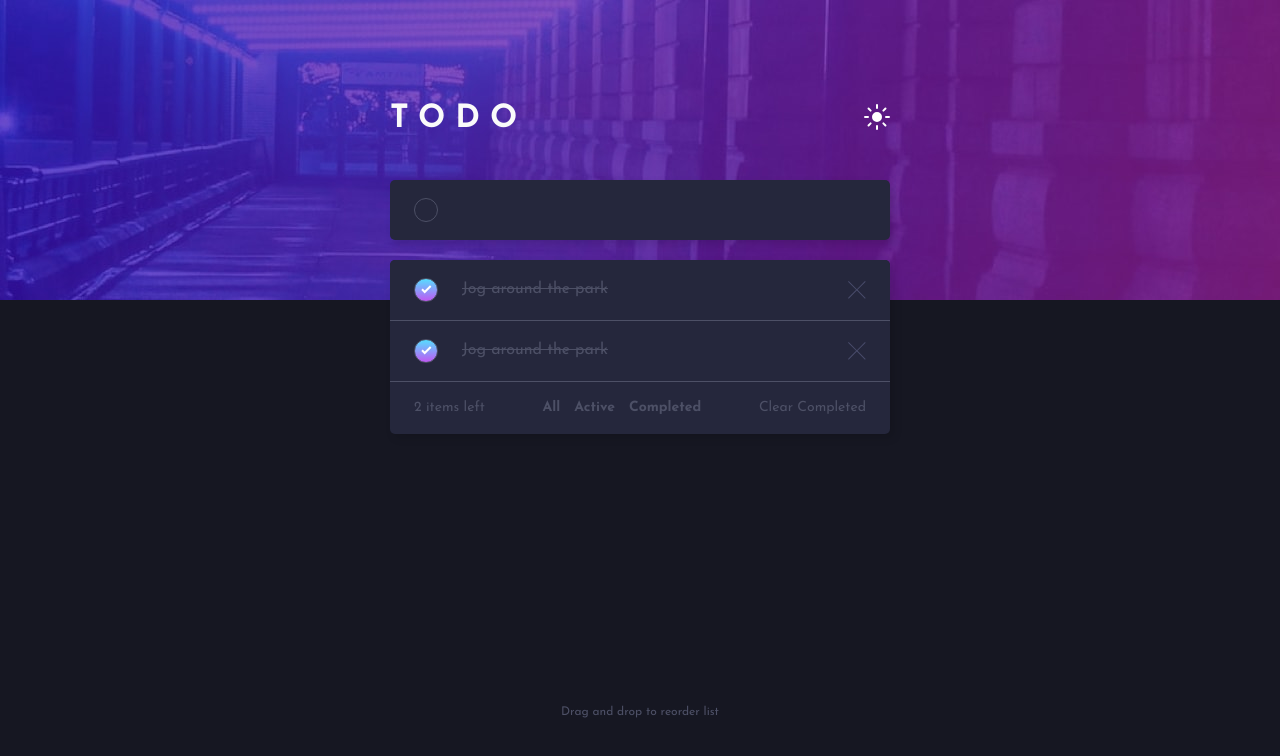
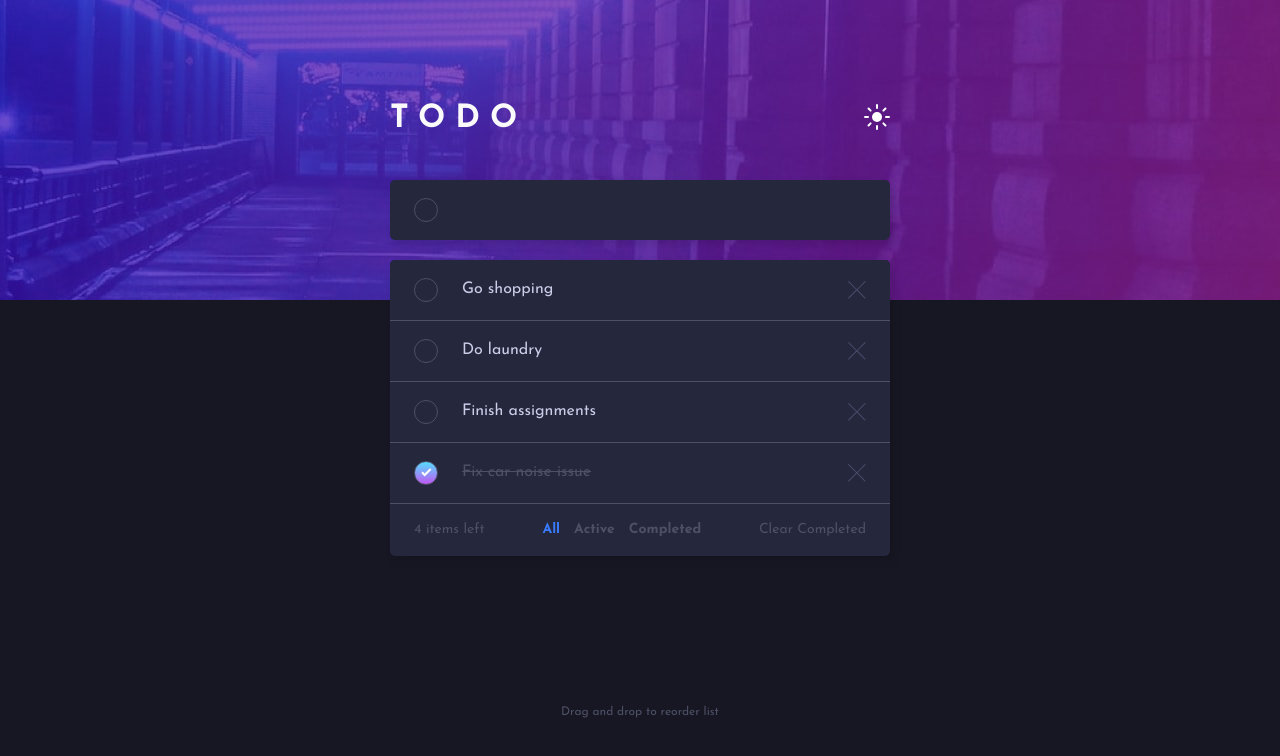
Before and after one commit to JaneMoroz/frontend-mentor-todo-app, a React (Create React App) app: page / in a window 1280 px wide. Shown: the top 756 px of the page. Built offline with nearby package versions, Linux system fonts and the light colour scheme.

Commit message:
feat: add context

```diff
--- a/package.json
+++ b/package.json
@@ -13,6 +13,7 @@
     "react": "^18.2.0",
     "react-dom": "^18.2.0",
     "react-scripts": "5.0.1",
+    "react-uuid": "^1.0.3",
     "styled-components": "^5.3.5",
     "styled-normalize": "^8.0.7",
     "typescript": "^4.8.2",
--- a/src/App.tsx
+++ b/src/App.tsx
@@ -1,14 +1,17 @@
 import React from "react";
 import { Layout, NewTodo, TodoList, Header, Footer } from "./components";
+import { GlobalProvider } from "./context/context";
 
 function App() {
   return (
+    <GlobalProvider>
       <Layout>
         <Header />
         <NewTodo />
         <TodoList />
         <Footer />
       </Layout>
+    </GlobalProvider>
   );
 }
 
--- /dev/null
+++ b/src/assets/data/data.ts
@@ -0,0 +1,6 @@
+export const todos = [
+  { id: "1", text: "Go shopping", status: "active" },
+  { id: "2", text: "Do laundry", status: "active" },
+  { id: "3", text: "Finish assignments", status: "active" },
+  { id: "4", text: "Fix car noise issue", status: "completed" },
+];
--- a/src/components/Header.tsx
+++ b/src/components/Header.tsx
@@ -8,13 +8,21 @@ import moonIcon from "../assets/icons/icon-moon.svg";
 import { Heading } from "../styles/headerStyles";
 import { Flex } from "../styles/globalStyles";
 
+// Context
+import { useGlobalContext } from "../context/context";
+
 const Header = () => {
+  const { currentTheme, toggleTheme } = useGlobalContext();
   return (
     <Heading>
       <Flex>
         <h1>Todo</h1>
-        <button type="button" atia-label="theme toggler">
-          <img src={sunIcon} alt="sun" />
+        <button
+          onClick={() => toggleTheme()}
+          type="button"
+          aria-label="theme toggler"
+        >
+          <img src={currentTheme === "dark" ? sunIcon : moonIcon} alt="theme" />
         </button>
       </Flex>
     </Heading>
--- a/src/components/NewTodo.tsx
+++ b/src/components/NewTodo.tsx
@@ -1,13 +1,35 @@
-import React from "react";
+import React, { useState } from "react";
+import uuid from "react-uuid";
 
 // Styled Components
 import { NewTodoForm, NewTodoInput } from "../styles/newTodoStyles";
 
+// Context
+import { useGlobalContext } from "../context/context";
+
 const NewTodo = () => {
+  const { addTodo } = useGlobalContext();
+  const [newTodo, setNewTodo] = useState("");
+
+  const handleSubmit = (e: React.FormEvent) => {
+    e.preventDefault();
+    const todo = {
+      id: uuid(),
+      text: newTodo,
+      status: "active",
+    };
+    addTodo(todo);
+    setNewTodo("");
+  };
   return (
-    <NewTodoForm>
+    <NewTodoForm onSubmit={(e) => handleSubmit(e)}>
       <span className="circle" />
-      <NewTodoInput />
+      <NewTodoInput
+        onChange={(e) => setNewTodo(e.target.value)}
+        type="text"
+        id="todo-text"
+        value={newTodo}
+      />
     </NewTodoForm>
   );
 };
--- a/src/components/TodoItem.tsx
+++ b/src/components/TodoItem.tsx
@@ -7,14 +7,35 @@ import { ListItem } from "../styles/todoItemStyles";
 import checkedIcon from "../assets/icons/icon-check.svg";
 import crossIcon from "../assets/icons/icon-cross.svg";
 
-const TodoItem = () => {
+// Interfaces
+import ITODO from "../interfaces/ITodo";
+
+// Context
+import { useGlobalContext } from "../context/context";
+
+interface TodoItemProp {
+  todo: ITODO;
+}
+
+const TodoItem: React.FC<TodoItemProp> = ({ todo }) => {
+  const { deleteTodo, toggleTodoStatus } = useGlobalContext();
   return (
-    <ListItem checked>
-      <button type="button" className="round-button" aria-label="check">
+    <ListItem checked={todo.status === "completed"}>
+      <button
+        onClick={() => toggleTodoStatus(todo.id)}
+        type="button"
+        className="round-button"
+        aria-label="check"
+      >
         <img src={checkedIcon} alt="check icon" />
       </button>
-      <p>Jog around the park</p>
-      <button type="button" className="delete-button" aria-label="delete">
+      <p>{todo.text}</p>
+      <button
+        onClick={() => deleteTodo(todo.id)}
+        type="button"
+        className="delete-button"
+        aria-label="delete"
+      >
         <img src={crossIcon} alt="cross icon" />
       </button>
     </ListItem>
--- a/src/components/TodoList.tsx
+++ b/src/components/TodoList.tsx
@@ -7,23 +7,48 @@ import { TodoItem } from "./index";
 import { TodoListSection, ListFooter } from "../styles/todoListStyles";
 import { Flex } from "../styles/globalStyles";
 
+// Context
+import { useGlobalContext } from "../context/context";
+
 const TodoList = () => {
+  const {
+    displayed_todos,
+    all_filters,
+    active_filter,
+    filterTodos,
+    clearCompletedTodos,
+  } = useGlobalContext();
+
   return (
     <TodoListSection>
       <ul>
-        {/* Todos */}
-        <TodoItem />
-        <TodoItem />
+        {displayed_todos.map((todo) => {
+          return <TodoItem key={todo.id} todo={todo} />;
+        })}
       </ul>
       <ListFooter>
         <Flex>
-          <span className="items-left">2 items left</span>
+          <span className="items-left">
+            {displayed_todos.length} item
+            {displayed_todos.length === 1 ? "" : "s"} left
+          </span>
           <nav>
-            <button type="button">All</button>
-            <button type="button">Active</button>
-            <button type="button">Completed</button>
+            {all_filters.map((filter, index) => {
+              return (
+                <button
+                  onClick={() => filterTodos(filter)}
+                  className={filter === active_filter ? "active" : ""}
+                  key={index}
+                  type="button"
+                >
+                  {filter}
+                </button>
+              );
+            })}
           </nav>
-          <button type="button">Clear completed</button>
+          <button onClick={clearCompletedTodos} type="button">
+            Clear completed
+          </button>
         </Flex>
       </ListFooter>
     </TodoListSection>
--- a/src/components/layout.tsx
+++ b/src/components/layout.tsx
@@ -8,6 +8,9 @@ import imageLight from "../assets/images/bg-desktop-light.jpg";
 
 // Styled Components
 import { Background, Container } from "../styles/globalStyles";
+
+// Context
+import { useGlobalContext } from "../context/context";
 
 type ThemeType = {
   background: string;
@@ -44,7 +47,7 @@ const GlobalStyle = createGlobalStyle<{ theme: ThemeType }>`
     font-weight: 400;
   }
   main {
-    min-height: 100vh;
+    height: 100vh;
     background: ${(props) => props.theme.background};
   }
 
@@ -100,7 +103,7 @@ const Layout: React.FC<LayoutProps> = ({ children }) => {
     image: imageLight,
   };
 
-  let currentTheme = "dark";
+  const { currentTheme } = useGlobalContext();
 
   return (
     <ThemeProvider theme={currentTheme === "dark" ? darkTheme : lightTheme}>
--- /dev/null
+++ b/src/context/context.tsx
@@ -0,0 +1,178 @@
+import React, { useContext, useReducer, createContext, useEffect } from "react";
+import ITodo from "../interfaces/ITodo";
+
+// Temp Data
+import { todos, todos as todosData } from "../assets/data/data";
+
+// Types
+type StateType = {
+  currentTheme: string;
+  todos: ITodo[];
+  displayed_todos: ITodo[];
+  all_filters: string[];
+  active_filter: string;
+};
+
+type Action =
+  | {
+      type: "TOGGLE_THEME";
+      theme: string;
+    }
+  | {
+      type: "ADD_TODO";
+      todo: ITodo;
+    }
+  | {
+      type: "DELETE_TODO" | "TOGGLE_TODO_STATUS";
+      id: string;
+    }
+  | {
+      type: "FILTER_TODOS";
+      status: string;
+    }
+  | {
+      type: "CLEAR_COMPLETED_TODOS";
+    };
+
+type GlobalContextType = StateType & {
+  toggleTheme: () => void;
+  addTodo: (todo: ITodo) => void;
+  deleteTodo: (id: string) => void;
+  toggleTodoStatus: (id: string) => void;
+  filterTodos: (status: string) => void;
+  clearCompletedTodos: () => void;
+};
+
+// Initial state
+const initialState = {
+  currentTheme: "dark",
+  todos: todosData,
+  displayed_todos: todosData,
+  all_filters: ["all", "active", "completed"],
+  active_filter: "all",
+};
+
+// Reducer
+const reducer = (state: StateType, action: Action) => {
+  switch (action.type) {
+    case "TOGGLE_THEME": {
+      return {
+        ...state,
+        currentTheme: action.theme,
+      };
+    }
+    case "ADD_TODO": {
+      return {
+        ...state,
+        todos: [action.todo, ...state.todos],
+        displayed_todos: [action.todo, ...state.todos],
+      };
+    }
+    case "DELETE_TODO": {
+      const tempTodos = state.todos.filter((todo) => todo.id !== action.id);
+      return {
+        ...state,
+        todos: [...tempTodos],
+        displayed_todos: [...tempTodos],
+      };
+    }
+    case "TOGGLE_TODO_STATUS": {
+      const tempTodos = state.todos.map((todo) => {
+        if (todo.id === action.id) {
+          return {
+            ...todo,
+            status: todo.status === "completed" ? "active" : "completed",
+          };
+        }
+        return todo;
+      });
+      return {
+        ...state,
+        todos: [...tempTodos],
+        displayed_todos: [...tempTodos],
+      };
+    }
+    case "FILTER_TODOS": {
+      if (action.status === "all") {
+        return {
+          ...state,
+          active_filter: action.status,
+          displayed_todos: [...initialState.todos],
+        };
+      }
+      const tempTodos = state.todos.filter(
+        (todo) => todo.status === action.status
+      );
+      return {
+        ...state,
+        active_filter: action.status,
+        displayed_todos: [...tempTodos],
+      };
+    }
+    case "CLEAR_COMPLETED_TODOS": {
+      const tempTodos = state.todos.filter(
+        (todo) => todo.status !== "completed"
+      );
+      return {
+        ...state,
+        todos: [...tempTodos],
+        displayed_todos: [...tempTodos],
+      };
+    }
+  }
+};
+
+// Context
+const GlobalContext = createContext({} as GlobalContextType);
+
+export const GlobalProvider = ({ children }: { children: React.ReactNode }) => {
+  const [state, dispatch] = useReducer(reducer, initialState);
+
+  const toggleTheme = () => {
+    if (state.currentTheme === "dark") {
+      dispatch({ type: "TOGGLE_THEME", theme: "light" });
+    } else {
+      dispatch({ type: "TOGGLE_THEME", theme: "dark" });
+    }
+  };
+
+  const addTodo = (todo: ITodo) => {
+    dispatch({ type: "ADD_TODO", todo });
+  };
+
+  const deleteTodo = (id: string) => {
+    dispatch({ type: "DELETE_TODO", id });
+  };
+
+  const toggleTodoStatus = (id: string) => {
+    dispatch({ type: "TOGGLE_TODO_STATUS", id });
+  };
+
+  const filterTodos = (status: string) => {
+    dispatch({ type: "FILTER_TODOS", status });
+  };
+
+  const clearCompletedTodos = () => {
+    dispatch({ type: "CLEAR_COMPLETED_TODOS" });
+  };
+
+  return (
+    <GlobalContext.Provider
+      value={{
+        ...state,
+        toggleTheme,
+        addTodo,
+        deleteTodo,
+        toggleTodoStatus,
+        filterTodos,
+        clearCompletedTodos,
+      }}
+    >
+      {children}
+    </GlobalContext.Provider>
+  );
+};
+
+export const useGlobalContext = () => {
+  return useContext(GlobalContext);
+};
--- /dev/null
+++ b/src/interfaces/ITodo.ts
@@ -0,0 +1,7 @@
+interface ITODO {
+  id: string;
+  text: string;
+  status: string;
+}
+
+export default ITODO;
```
Also changed, not shown: 1 other file (tests, documents, lock files or other folders). Lines whose indentation alone changed are shown as unchanged.
